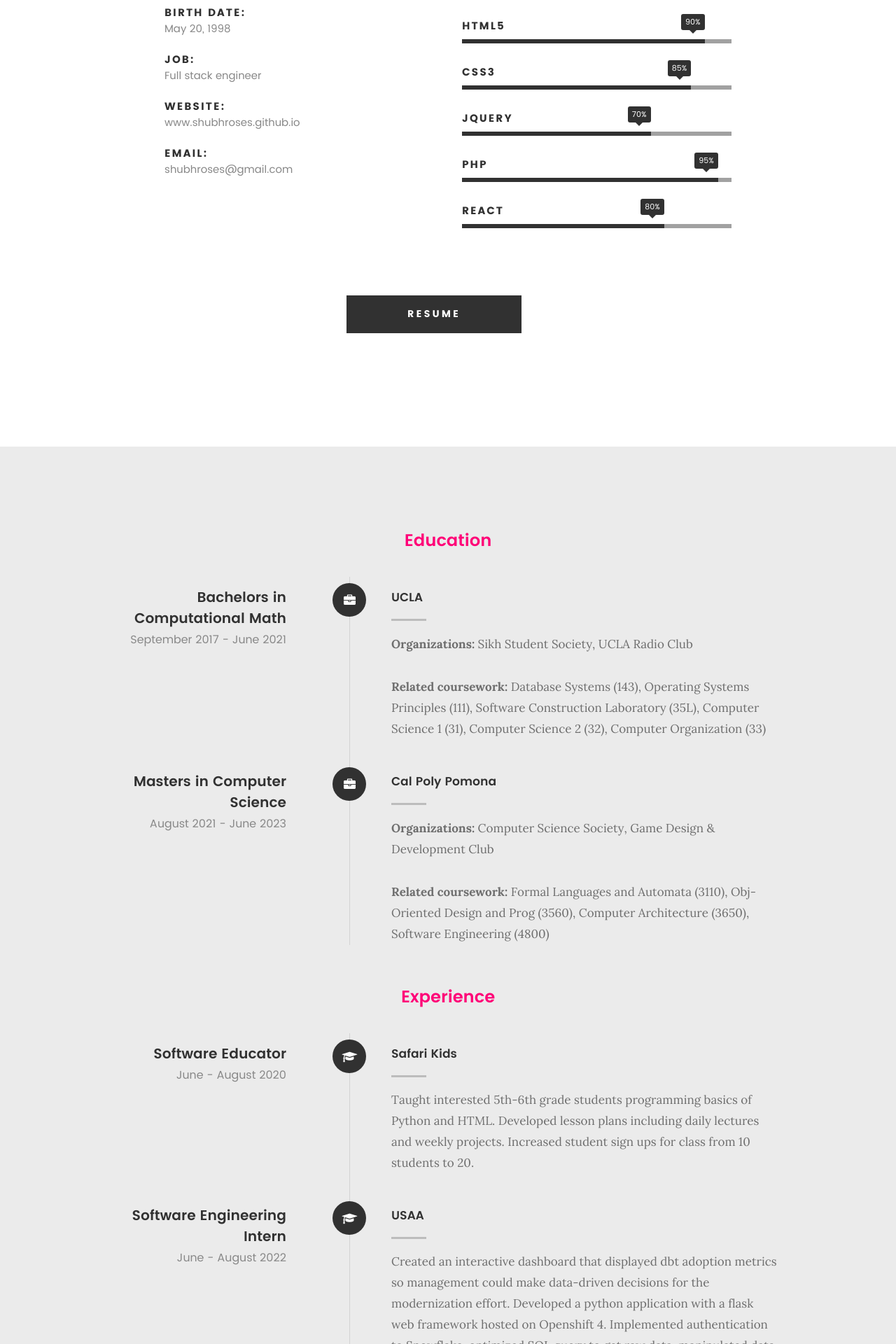
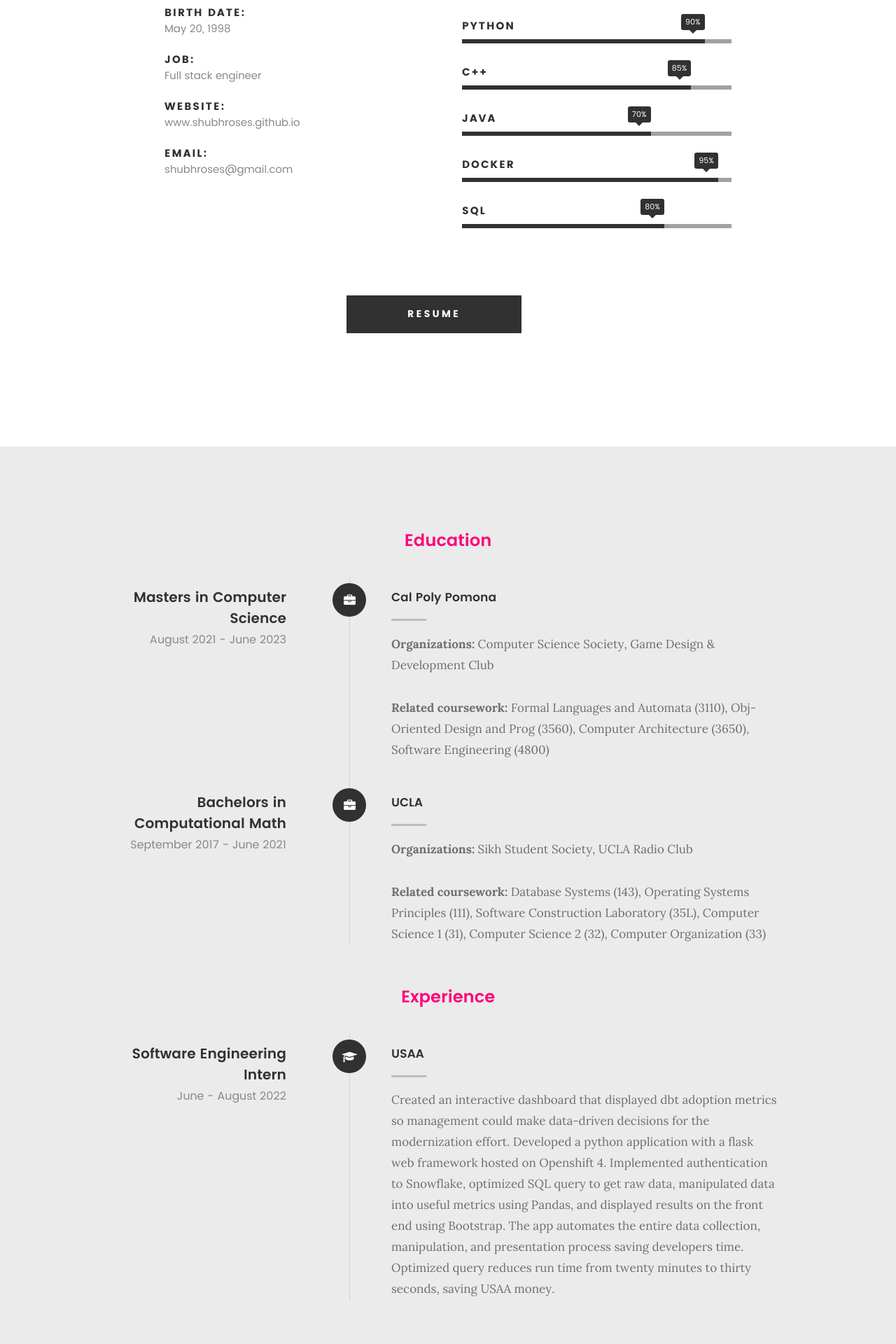
Before and after one commit to shubhroses/shubhroses.github.io, a plain HTML site: page index.html in a window 1280 px wide. Shown: the part 1491-3411 px from the top of the page at 70% size. Drawn offline with Linux system fonts and the light colour scheme.

Commit message:
Updated skills

```diff
--- a/index.html
+++ b/index.html
@@ -130,24 +130,24 @@
 				<ul class="skill-bars">
 				   <li>
 				   	<div class="progress percent90"><span>90%</span></div>
-				   	<strong>HTML5</strong>
+				   	<strong>Python</strong>
 				   </li>
 				   <li>
 				   	<div class="progress percent85"><span>85%</span></div>
-				   	<strong>CSS3</strong>
+				   	<strong>C++</strong>
 				   </li>
 				   <li>
 				   	<div class="progress percent70"><span>70%</span></div>
-				   	<strong>JQuery</strong>
+				   	<strong>Java</strong>
 				   </li>
 				   <li>
 				   	<div class="progress percent95"><span>95%</span></div>
-				   	<strong>PHP</strong>
+				   	<strong>Docker</strong>
 				   </li>
 				   <li>
 
 				   	<div class="progress percent75"><span>80%</span></div>
-				   	<strong>React</strong>
+				   	<strong>SQL</strong>
 				   </li>
 
 				</ul> <!-- /skill-bars -->
@@ -181,28 +181,7 @@
 
             <div class="timeline-wrap">
 
-                <div class="timeline-block">
-
-                    <div class="timeline-ico">
-                        <i class="fa fa-briefcase"></i>
-                    </div>
-
-                    <div class="timeline-header">
-                        <h3>Bachelors in Computational Math</h3>
-                        <p> September 2017 - June 2021 </p>
-                    </div>
-
-                    <div class="timeline-content">
-			<h4>UCLA</h4>
-                        <p><b>Organizations:</b> Sikh Student Society, UCLA Radio Club</p>
-                        <p><b>Related coursework:</b>  Database Systems (143), Operating Systems Principles (111), Software Construction Laboratory (35L), Computer Science 1 (31), Computer Science 2 (32), Computer Organization (33) </p>
-
-
-                    </div>
-
-                </div> <!-- /timeline-block -->
-
-                <div class="timeline-block">
+				<div class="timeline-block">
 
                     <div class="timeline-ico">
                         <i class="fa fa-briefcase"></i>
@@ -218,9 +197,32 @@
                         <p><b>Organizations:</b> Computer Science Society, Game Design & Development Club</p>
                         <p><b>Related coursework:</b>  Formal Languages and Automata (3110), Obj-Oriented Design and Prog (3560), Computer Architecture (3650), Software Engineering (4800) </p>
 
-			</div>
+					</div>
 
                 </div> <!-- /timeline-block -->
+
+                <div class="timeline-block">
+
+                    <div class="timeline-ico">
+                        <i class="fa fa-briefcase"></i>
+                    </div>
+
+                    <div class="timeline-header">
+                        <h3>Bachelors in Computational Math</h3>
+                        <p> September 2017 - June 2021 </p>
+                    </div>
+
+                    <div class="timeline-content">
+						<h4>UCLA</h4>
+                        <p><b>Organizations:</b> Sikh Student Society, UCLA Radio Club</p>
+                        <p><b>Related coursework:</b>  Database Systems (143), Operating Systems Principles (111), Software Construction Laboratory (35L), Computer Science 1 (31), Computer Science 2 (32), Computer Organization (33) </p>
+
+
+                    </div>
+
+                </div> <!-- /timeline-block -->
+
+
 
             </div> <!-- /timeline-wrap -->
 
@@ -239,24 +241,6 @@
    		<div class="col-twelve">
 
    			<div class="timeline-wrap">
-
-   				<div class="timeline-block">
-
-	   				<div class="timeline-ico">
-	   					<i class="fa fa-graduation-cap"></i>
-	   				</div>
-
-	   				<div class="timeline-header">
-	   					<h3>Software Educator</h3>
-	   					<p>June - August 2020</p>
-	   				</div>
-
-	   				<div class="timeline-content">
-	   					<h4>Safari Kids</h4>
-	   					<p>Taught interested 5th-6th grade students  programming basics of Python and HTML. Developed lesson plans including daily lectures and weekly projects. Increased student sign ups for class from 10 students to 20. </p>
-	   				</div>
-
-	   			</div> <!-- /timeline-block -->
 
 	   			<div class="timeline-block">
 
```
